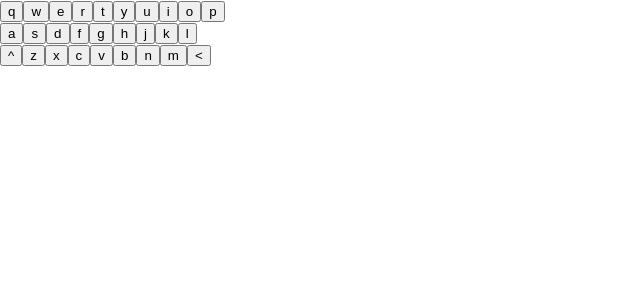
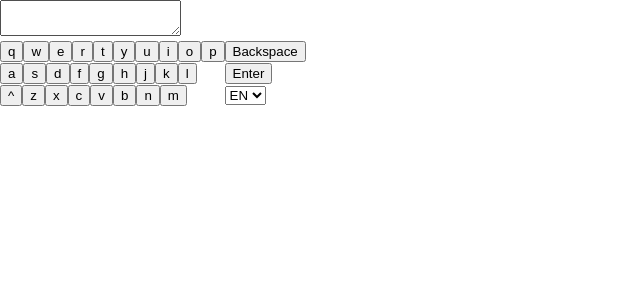
Before and after one commit to MeirKlemp/full-stack-04, a React (Create React App) app in the folder text-editor/: page / in a window 1280 px wide. Shown: the top 300 px of the page, without its empty margins (0-640 px from the left). Built offline with nearby package versions, Linux system fonts and the light colour scheme; the HTML template or start-up script is replaced by a standard one.

Commit message:
Add `ControlKeyboard` to text-editor

```diff
--- a/text-editor/src/App.js
+++ b/text-editor/src/App.js
@@ -1,18 +1,36 @@
 import {useState} from 'react';
 import EnglishQwertyKeyboardContainer from
   './containers/EnglishQwertyKeyboardContainer';
+import ControlKeyboard from './components/ControlKeyboard';
+
+const KEYBOARDS = ["EN", "HE", "01"]
 
 export default function App() {
   const [input, setInput] = useState('');
+  const [keyboard, setKeyboard] = useState(KEYBOARDS[0]);
+  const handleChangeKeyboard = (kb) => {
+    let index = KEYBOARDS.indexOf(kb);
+    if (index === -1) index = 0;
+    setKeyboard(KEYBOARDS[index]);
+  };
   return (
     <>
-      <div>
-        {input}
+      <textarea defaultValue={input} readOnly={true}>
+      </textarea>
+      <div style={{display: "flex"}}>
+        { keyboard === "EN" &&
+          <EnglishQwertyKeyboardContainer
+            onInputClick={ch => setInput(input + ch)}
+          />
+        }
+        <ControlKeyboard
+          selectedKeyboard={keyboard}
+          keyboards={KEYBOARDS}
+                onBackspaceClick={() => setInput(input.slice(0, -1))}
+                onEnterClick={() => setInput(input + '\n')}
+          onChangeKeyboard={handleChangeKeyboard}
+        />
       </div>
-      <EnglishQwertyKeyboardContainer
-        onInputClick={ch => setInput(input + ch)}
-        onBackspaceClick={() => setInput(input.slice(0, -1))}
-      />
     </>
   );
 }
--- /dev/null
+++ b/text-editor/src/components/ComboKey.js
@@ -0,0 +1,18 @@
+import PropTypes from 'prop-types';
+
+export default function ComboKey({ selected, options, onChange }) {
+  return (
+    <select
+      value={selected}
+      onChange={e => onChange?.(e.target.value)}
+    >
+      {options.map(op => <option value={op}>{op}</option>)}
+    </select>
+  );
+}
+
+ComboKey.propTypes = {
+  selected: PropTypes.string.isRequired,
+  options: PropTypes.arrayOf(PropTypes.string).isRequired,
+  onChange: PropTypes.func,
+};
--- /dev/null
+++ b/text-editor/src/components/ControlKey.js
@@ -0,0 +1,17 @@
+import PropTypes from 'prop-types';
+
+export const ControlKeyTypes = {
+  backspace: 0,
+  enter: 1,
+}
+
+export default function ControlKey({ type, onClick }) {
+  return (
+    <button onClick={e => onClick?.()}>{["Backspace", "Enter"][type]}</button>
+  );
+}
+
+ControlKey.propTypes = {
+  type: PropTypes.number.isRequired,
+  onClick: PropTypes.func,
+};
--- /dev/null
+++ b/text-editor/src/components/ControlKeyboard.js
@@ -0,0 +1,43 @@
+import PropTypes from 'prop-types';
+import ControlKey, { ControlKeyTypes } from './ControlKey';
+import ComboKey from './ComboKey';
+
+export default function ControlKeyboard({
+  selectedKeyboard,
+  keyboards,
+  onBackspaceClick,
+  onEnterClick,
+  onChangeKeyboard,
+}) {
+  return (
+    <div>
+      <div>
+        <ControlKey
+          type={ControlKeyTypes.backspace}
+          onClick={onBackspaceClick}
+        />
+      </div>
+      <div>
+        <ControlKey
+          type={ControlKeyTypes.enter}
+          onClick={onEnterClick}
+        />
+      </div>
+      <div>
+        <ComboKey
+          selected={selectedKeyboard}
+          options={keyboards}
+          onChange={onChangeKeyboard}
+        />
+      </div>
+    </div>
+  );
+}
+
+ControlKeyboard.propTypes = {
+  selectedKeyboard: PropTypes.string.isRequired,
+  keyboards: PropTypes.arrayOf(PropTypes.string).isRequired,
+  onBackspaceClick: PropTypes.func,
+  onEnterClick: PropTypes.func,
+  onChangeKeyboard: PropTypes.func,
+}
--- a/text-editor/src/components/EnglishQwertyKeyboard.js
+++ b/text-editor/src/components/EnglishQwertyKeyboard.js
@@ -1,7 +1,6 @@
 import PropTypes from 'prop-types';
 import Key from './Key';
 import ShiftKey, { ShiftMode } from './ShiftKey';
-import BackspaceKey from './BackspaceKey';
 
 const CHARS_TABLE = [
   ['q', 'w', 'e', 'r', 't', 'y', 'u', 'i', 'o', 'p'],
@@ -13,7 +12,6 @@ export default function EnglishQwertyKeyboard({
   shiftMode = ShiftMode.normal,
   onInputClick,
   onShiftClick,
-  onBackspaceClick,
 }) {
   const capitalChar = ch => shiftMode === ShiftMode.normal ?
     ch.toLowerCase() : ch.toUpperCase();
@@ -33,7 +31,6 @@ export default function EnglishQwertyKeyboard({
       <div>
         <ShiftKey shiftMode={shiftMode} onClick={onShiftClick} />
         {charsRow3}
-        <BackspaceKey onClick={onBackspaceClick} />
       </div>
     </div>
   );
@@ -43,5 +40,4 @@ EnglishQwertyKeyboard.propType = {
   shiftMode: PropTypes.number,
   onInputClick: PropTypes.func,
   onShiftClick: PropTypes.func,
-  onBackspaceClick: PropTypes.func,
 };
```
